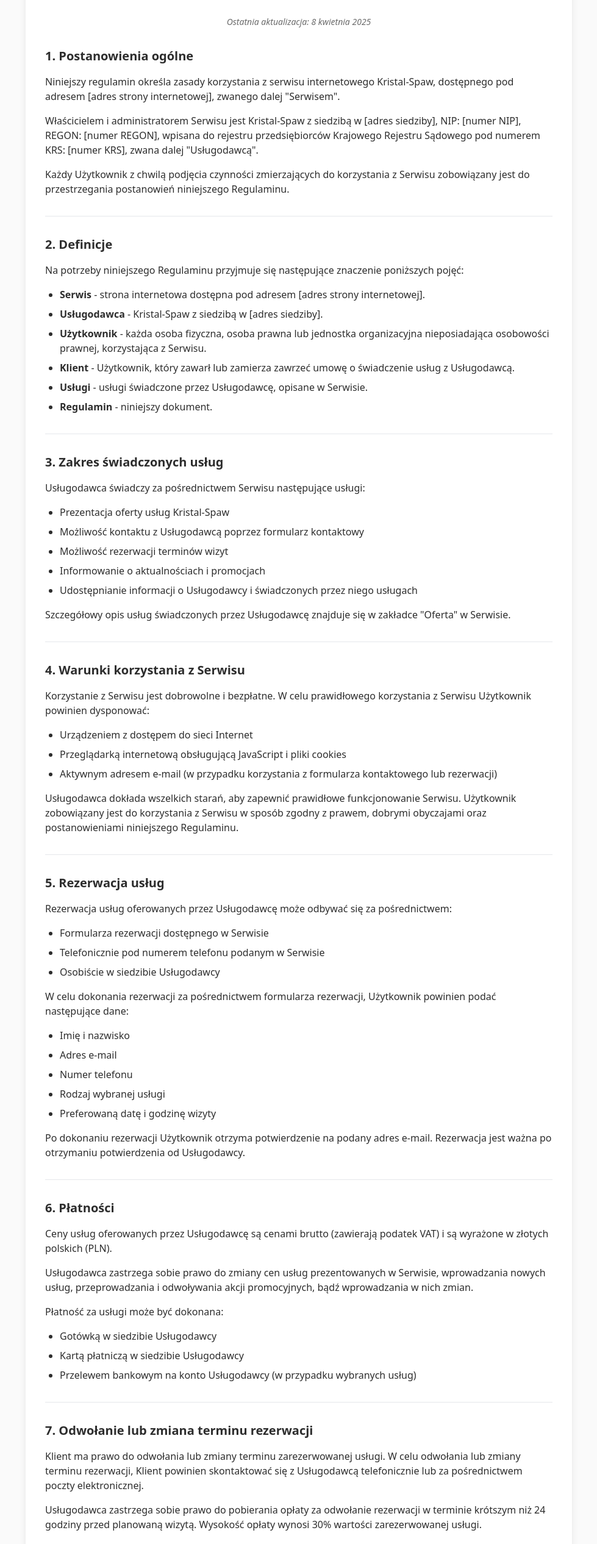
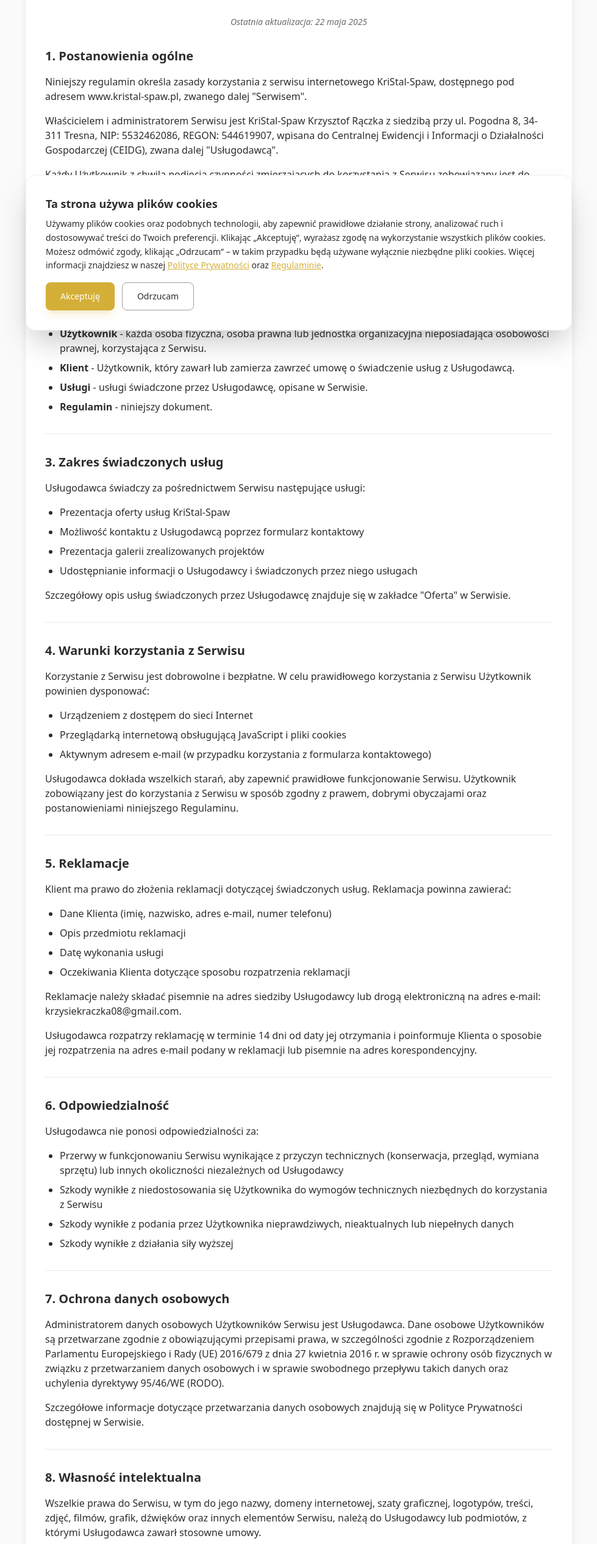
Before and after one commit to jklis2/KriStal-Spaw, a Next.js app in the folder metal-master/: page /regulamin in a window 1280 px wide. Shown: the part 234-2766 px from the top of the page at 61% size, without its empty margins (150-1129 px from the left). Built offline with nearby package versions, Linux system fonts and the light colour scheme.

Commit message:
feat: Add cookie notification

```diff
--- a/metal-master/src/app/layout.tsx
+++ b/metal-master/src/app/layout.tsx
@@ -3,6 +3,7 @@
 import "./globals.css";
 import Navbar from "@/components/layout/Navbar";
 import dynamic from "next/dynamic";
+import CookieBanner from "@/components/ui/CookieBanner";
 //import Clarity from "@/components/Clarity";
 //import Analytics from "@/components/Analytics";
 
@@ -48,6 +49,7 @@
         <Navbar />
         <main className="min-h-screen">{children}</main>
         <Footer />
+        <CookieBanner />
       </body>
     </html>
   );
--- a/metal-master/src/app/polityka-prywatnosci/page.tsx
+++ b/metal-master/src/app/polityka-prywatnosci/page.tsx
@@ -7,7 +7,7 @@
         <h1 className="text-3xl font-bold text-center mb-8 font-oswald">Polityka Prywatności</h1>
 
         <p className="text-sm italic text-center opacity-70 mb-8">
-          Ostatnia aktualizacja: 8 kwietnia 2025
+          Ostatnia aktualizacja: 22 maja 2025
         </p>
 
         <div className="mb-8">
@@ -25,10 +25,10 @@
         <div className="mb-8">
           <h2 className="text-xl font-bold mb-4 font-oswald">2. Administrator Danych</h2>
           <p className="mb-4">
-            Administratorem Państwa danych osobowych jest Kristal-Spaw z siedzibą w [adres siedziby], NIP: [numer NIP], REGON: [numer REGON], wpisana do rejestru przedsiębiorców Krajowego Rejestru Sądowego pod numerem KRS: [numer KRS].
+            Administratorem Państwa danych osobowych jest KriStal-Spaw Krzysztof Rączka z siedzibą przy ul. Pogodna 8, 34-311 Tresna, NIP: 5532462086, REGON: 544619907, wpisana do Centralnej Ewidencji i Informacji o Działalności Gospodarczej (CEIDG).
           </p>
           <p className="mb-4">
-            We wszystkich sprawach związanych z przetwarzaniem danych osobowych mogą się Państwo kontaktować z nami pod adresem e-mail: [adres e-mail] lub telefonicznie pod numerem: [numer telefonu].
+            We wszystkich sprawach związanych z przetwarzaniem danych osobowych mogą się Państwo kontaktować z nami pod adresem e-mail: krzysiekraczka08@gmail.com.
           </p>
         </div>
 
@@ -45,9 +45,6 @@
             </li>
             <li>
               <span className="font-semibold">Dane kontaktowe:</span> adres korespondencyjny, adres e-mail, numer telefonu.
-            </li>
-            <li>
-              <span className="font-semibold">Dane dotyczące rezerwacji:</span> daty rezerwacji, wybrane usługi, preferencje.
             </li>
             <li>
               <span className="font-semibold">Dane techniczne:</span> adres IP, rodzaj przeglądarki, system operacyjny, czas spędzony na stronie, odwiedzone podstrony.
@@ -113,7 +110,7 @@
           </p>
           <ul className="list-disc pl-6 mb-4 space-y-2">
             <li>
-              Podmioty świadczące usługi na rzecz Kristal-Spaw, takie jak dostawcy usług IT, hostingowych, księgowych, płatniczych, marketingowych.
+              Podmioty świadczące usługi na rzecz KriStal-Spaw, takie jak dostawcy usług IT, hostingowych, księgowych, płatniczych, marketingowych.
             </li>
             <li>
               Partnerzy biznesowi, z którymi współpracujemy w celu świadczenia usług.
@@ -239,15 +236,14 @@
             W przypadku jakichkolwiek pytań, uwag lub wniosków dotyczących niniejszej Polityki Prywatności lub sposobu, w jaki przetwarzamy Państwa dane osobowe, prosimy o kontakt:
           </p>
           <div className="pl-6 mb-4">
-            <p className="font-bold">Kristal-Spaw</p>
-            <p>Adres: [adres siedziby]</p>
-            <p>E-mail: [adres e-mail]</p>
-            <p>Telefon: [numer telefonu]</p>
+            <p className="font-bold">KriStal-Spaw Krzysztof Rączka</p>
+            <p>Adres: ul. Pogodna 8, 34-311 Tresna</p>
+            <p>E-mail: krzysiekraczka08@gmail.com</p>
           </div>
         </div>
 
         <div className="mt-12 text-center text-sm opacity-70">
-          <p>&copy; {new Date().getFullYear()} Kristal-Spaw. Wszelkie prawa zastrzeżone.</p>
+          <p>&copy; {new Date().getFullYear()} KriStal-Spaw Krzysztof Rączka. Wszelkie prawa zastrzeżone.</p>
         </div>
       </div>
     </div>
--- a/metal-master/src/app/regulamin/page.tsx
+++ b/metal-master/src/app/regulamin/page.tsx
@@ -7,16 +7,16 @@
         <h1 className="text-3xl font-bold text-center mb-8 font-oswald">Regulamin</h1>
 
         <p className="text-sm italic text-center opacity-70 mb-8">
-          Ostatnia aktualizacja: 8 kwietnia 2025
+          Ostatnia aktualizacja: 22 maja 2025
         </p>
 
         <div className="mb-8">
           <h2 className="text-xl font-bold mb-4 font-oswald">1. Postanowienia ogólne</h2>
           <p className="mb-4">
-            Niniejszy regulamin określa zasady korzystania z serwisu internetowego Kristal-Spaw, dostępnego pod adresem [adres strony internetowej], zwanego dalej &quot;Serwisem&quot;.
+            Niniejszy regulamin określa zasady korzystania z serwisu internetowego KriStal-Spaw, dostępnego pod adresem www.kristal-spaw.pl, zwanego dalej &quot;Serwisem&quot;.
           </p>
           <p className="mb-4">
-            Właścicielem i administratorem Serwisu jest Kristal-Spaw z siedzibą w [adres siedziby], NIP: [numer NIP], REGON: [numer REGON], wpisana do rejestru przedsiębiorców Krajowego Rejestru Sądowego pod numerem KRS: [numer KRS], zwana dalej &quot;Usługodawcą&quot;.
+            Właścicielem i administratorem Serwisu jest KriStal-Spaw Krzysztof Rączka z siedzibą przy ul. Pogodna 8, 34-311 Tresna, NIP: 5532462086, REGON: 544619907, wpisana do Centralnej Ewidencji i Informacji o Działalności Gospodarczej (CEIDG), zwana dalej &quot;Usługodawcą&quot;.
           </p>
           <p className="mb-4">
             Każdy Użytkownik z chwilą podjęcia czynności zmierzających do korzystania z Serwisu zobowiązany jest do przestrzegania postanowień niniejszego Regulaminu.
@@ -32,10 +32,10 @@
           </p>
           <ul className="list-disc pl-6 mb-4 space-y-2">
             <li>
-              <span className="font-semibold">Serwis</span> - strona internetowa dostępna pod adresem [adres strony internetowej].
+              <span className="font-semibold">Serwis</span> - strona internetowa dostępna pod adresem kristal-spaw.pl.
             </li>
             <li>
-              <span className="font-semibold">Usługodawca</span> - Kristal-Spaw z siedzibą w [adres siedziby].
+              <span className="font-semibold">Usługodawca</span> - KriStal-Spaw Krzysztof Rączka z siedzibą przy ul. Pogodna 8, 34-311 Tresna.
             </li>
             <li>
               <span className="font-semibold">Użytkownik</span> - każda osoba fizyczna, osoba prawna lub jednostka organizacyjna nieposiadająca osobowości prawnej, korzystająca z Serwisu.
@@ -60,10 +60,9 @@
             Usługodawca świadczy za pośrednictwem Serwisu następujące usługi:
           </p>
           <ul className="list-disc pl-6 mb-4 space-y-2">
-            <li>Prezentacja oferty usług Kristal-Spaw</li>
+            <li>Prezentacja oferty usług KriStal-Spaw</li>
             <li>Możliwość kontaktu z Usługodawcą poprzez formularz kontaktowy</li>
-            <li>Możliwość rezerwacji terminów wizyt</li>
-            <li>Informowanie o aktualnościach i promocjach</li>
+            <li>Prezentacja galerii zrealizowanych projektów</li>
             <li>Udostępnianie informacji o Usługodawcy i świadczonych przez niego usługach</li>
           </ul>
           <p className="mb-4">
@@ -81,7 +80,7 @@
           <ul className="list-disc pl-6 mb-4 space-y-2">
             <li>Urządzeniem z dostępem do sieci Internet</li>
             <li>Przeglądarką internetową obsługującą JavaScript i pliki cookies</li>
-            <li>Aktywnym adresem e-mail (w przypadku korzystania z formularza kontaktowego lub rezerwacji)</li>
+            <li>Aktywnym adresem e-mail (w przypadku korzystania z formularza kontaktowego)</li>
           </ul>
           <p className="mb-4">
             Usługodawca dokłada wszelkich starań, aby zapewnić prawidłowe funkcjonowanie Serwisu. Użytkownik zobowiązany jest do korzystania z Serwisu w sposób zgodny z prawem, dobrymi obyczajami oraz postanowieniami niniejszego Regulaminu.
@@ -91,69 +90,7 @@
         <hr className="my-8 border-opacity-20" />
 
         <div className="mb-8">
-          <h2 className="text-xl font-bold mb-4 font-oswald">5. Rezerwacja usług</h2>
-          <p className="mb-4">
-            Rezerwacja usług oferowanych przez Usługodawcę może odbywać się za pośrednictwem:
-          </p>
-          <ul className="list-disc pl-6 mb-4 space-y-2">
-            <li>Formularza rezerwacji dostępnego w Serwisie</li>
-            <li>Telefonicznie pod numerem telefonu podanym w Serwisie</li>
-            <li>Osobiście w siedzibie Usługodawcy</li>
-          </ul>
-          <p className="mb-4">
-            W celu dokonania rezerwacji za pośrednictwem formularza rezerwacji, Użytkownik powinien podać następujące dane:
-          </p>
-          <ul className="list-disc pl-6 mb-4 space-y-2">
-            <li>Imię i nazwisko</li>
-            <li>Adres e-mail</li>
-            <li>Numer telefonu</li>
-            <li>Rodzaj wybranej usługi</li>
-            <li>Preferowaną datę i godzinę wizyty</li>
-          </ul>
-          <p className="mb-4">
-            Po dokonaniu rezerwacji Użytkownik otrzyma potwierdzenie na podany adres e-mail. Rezerwacja jest ważna po otrzymaniu potwierdzenia od Usługodawcy.
-          </p>
-        </div>
-
-        <hr className="my-8 border-opacity-20" />
-
-        <div className="mb-8">
-          <h2 className="text-xl font-bold mb-4 font-oswald">6. Płatności</h2>
-          <p className="mb-4">
-            Ceny usług oferowanych przez Usługodawcę są cenami brutto (zawierają podatek VAT) i są wyrażone w złotych polskich (PLN).
-          </p>
-          <p className="mb-4">
-            Usługodawca zastrzega sobie prawo do zmiany cen usług prezentowanych w Serwisie, wprowadzania nowych usług, przeprowadzania i odwoływania akcji promocyjnych, bądź wprowadzania w nich zmian.
-          </p>
-          <p className="mb-4">
-            Płatność za usługi może być dokonana:
-          </p>
-          <ul className="list-disc pl-6 mb-4 space-y-2">
-            <li>Gotówką w siedzibie Usługodawcy</li>
-            <li>Kartą płatniczą w siedzibie Usługodawcy</li>
-            <li>Przelewem bankowym na konto Usługodawcy (w przypadku wybranych usług)</li>
-          </ul>
-        </div>
-
-        <hr className="my-8 border-opacity-20" />
-
-        <div className="mb-8">
-          <h2 className="text-xl font-bold mb-4 font-oswald">7. Odwołanie lub zmiana terminu rezerwacji</h2>
-          <p className="mb-4">
-            Klient ma prawo do odwołania lub zmiany terminu zarezerwowanej usługi. W celu odwołania lub zmiany terminu rezerwacji, Klient powinien skontaktować się z Usługodawcą telefonicznie lub za pośrednictwem poczty elektronicznej.
-          </p>
-          <p className="mb-4">
-            Usługodawca zastrzega sobie prawo do pobierania opłaty za odwołanie rezerwacji w terminie krótszym niż 24 godziny przed planowaną wizytą. Wysokość opłaty wynosi 30% wartości zarezerwowanej usługi.
-          </p>
-          <p className="mb-4">
-            W przypadku niestawienia się Klienta na zarezerwowany termin bez wcześniejszego odwołania, Usługodawca może obciążyć Klienta opłatą w wysokości 50% wartości zarezerwowanej usługi.
-          </p>
-        </div>
-
-        <hr className="my-8 border-opacity-20" />
-
-        <div className="mb-8">
-          <h2 className="text-xl font-bold mb-4 font-oswald">8. Reklamacje</h2>
+          <h2 className="text-xl font-bold mb-4 font-oswald">5. Reklamacje</h2>
           <p className="mb-4">
             Klient ma prawo do złożenia reklamacji dotyczącej świadczonych usług. Reklamacja powinna zawierać:
           </p>
@@ -164,7 +101,7 @@
             <li>Oczekiwania Klienta dotyczące sposobu rozpatrzenia reklamacji</li>
           </ul>
           <p className="mb-4">
-            Reklamacje należy składać pisemnie na adres siedziby Usługodawcy lub drogą elektroniczną na adres e-mail: [adres e-mail].
+            Reklamacje należy składać pisemnie na adres siedziby Usługodawcy lub drogą elektroniczną na adres e-mail: krzysiekraczka08@gmail.com.
           </p>
           <p className="mb-4">
             Usługodawca rozpatrzy reklamację w terminie 14 dni od daty jej otrzymania i poinformuje Klienta o sposobie jej rozpatrzenia na adres e-mail podany w reklamacji lub pisemnie na adres korespondencyjny.
@@ -174,7 +111,7 @@
         <hr className="my-8 border-opacity-20" />
 
         <div className="mb-8">
-          <h2 className="text-xl font-bold mb-4 font-oswald">9. Odpowiedzialność</h2>
+          <h2 className="text-xl font-bold mb-4 font-oswald">6. Odpowiedzialność</h2>
           <p className="mb-4">
             Usługodawca nie ponosi odpowiedzialności za:
           </p>
@@ -189,7 +126,7 @@
         <hr className="my-8 border-opacity-20" />
 
         <div className="mb-8">
-          <h2 className="text-xl font-bold mb-4 font-oswald">10. Ochrona danych osobowych</h2>
+          <h2 className="text-xl font-bold mb-4 font-oswald">7. Ochrona danych osobowych</h2>
           <p className="mb-4">
             Administratorem danych osobowych Użytkowników Serwisu jest Usługodawca. Dane osobowe Użytkowników są przetwarzane zgodnie z obowiązującymi przepisami prawa, w szczególności zgodnie z Rozporządzeniem Parlamentu Europejskiego i Rady (UE) 2016/679 z dnia 27 kwietnia 2016 r. w sprawie ochrony osób fizycznych w związku z przetwarzaniem danych osobowych i w sprawie swobodnego przepływu takich danych oraz uchylenia dyrektywy 95/46/WE (RODO).
           </p>
@@ -201,7 +138,7 @@
         <hr className="my-8 border-opacity-20" />
 
         <div className="mb-8">
-          <h2 className="text-xl font-bold mb-4 font-oswald">11. Własność intelektualna</h2>
+          <h2 className="text-xl font-bold mb-4 font-oswald">8. Własność intelektualna</h2>
           <p className="mb-4">
             Wszelkie prawa do Serwisu, w tym do jego nazwy, domeny internetowej, szaty graficznej, logotypów, treści, zdjęć, filmów, grafik, dźwięków oraz innych elementów Serwisu, należą do Usługodawcy lub podmiotów, z którymi Usługodawca zawarł stosowne umowy.
           </p>
@@ -213,7 +150,7 @@
         <hr className="my-8 border-opacity-20" />
 
         <div className="mb-8">
-          <h2 className="text-xl font-bold mb-4 font-oswald">12. Postanowienia końcowe</h2>
+          <h2 className="text-xl font-bold mb-4 font-oswald">9. Postanowienia końcowe</h2>
           <p className="mb-4">
             Usługodawca zastrzega sobie prawo do zmiany niniejszego Regulaminu. Zmiany wchodzą w życie z chwilą opublikowania zmienionego Regulaminu w Serwisie.
           </p>
@@ -224,27 +161,26 @@
             Wszelkie spory wynikłe z korzystania z Serwisu będą rozstrzygane w pierwszej kolejności na drodze negocjacji, z intencją polubownego zakończenia sporu. Jeśli jednak nie byłoby to możliwe, lub też byłoby niesatysfakcjonujące dla którejkolwiek ze stron, spory będą rozstrzygane przez właściwy sąd powszechny, zgodnie z przepisami kodeksu postępowania cywilnego.
           </p>
           <p className="mb-4">
-            Regulamin obowiązuje od dnia 8 kwietnia 2025 roku.
+            Regulamin obowiązuje od dnia 22 maja 2025 roku.
           </p>
         </div>
 
         <hr className="my-8 border-opacity-20" />
 
         <div className="mb-8">
-          <h2 className="text-xl font-bold mb-4 font-oswald">13. Kontakt</h2>
+          <h2 className="text-xl font-bold mb-4 font-oswald">10. Kontakt</h2>
           <p className="mb-4">
             W przypadku jakichkolwiek pytań, uwag lub wniosków dotyczących niniejszego Regulaminu lub korzystania z Serwisu, prosimy o kontakt:
           </p>
           <div className="pl-6 mb-4">
-            <p className="font-bold">Kristal-Spaw</p>
-            <p>Adres: [adres siedziby]</p>
-            <p>E-mail: [adres e-mail]</p>
-            <p>Telefon: [numer telefonu]</p>
+            <p className="font-bold">KriStal-Spaw Krzysztof Rączka</p>
+            <p>Adres: ul. Pogodna 8, 34-311 Tresna</p>
+            <p>E-mail: krzysiekraczka08@gmail.com</p>
           </div>
         </div>
 
         <div className="mt-12 text-center text-sm opacity-70">
-          <p>&copy; {new Date().getFullYear()} Kristal-Spaw. Wszelkie prawa zastrzeżone.</p>
+          <p>&copy; {new Date().getFullYear()} KriStal-Spaw Krzysztof Rączka. Wszelkie prawa zastrzeżone.</p>
         </div>
       </div>
     </div>
--- a/metal-master/src/components/layout/Footer.tsx
+++ b/metal-master/src/components/layout/Footer.tsx
@@ -77,7 +77,7 @@
                 </div>
                 <div>
                   <h4 className="font-medium mb-1 text-gray-900">Email</h4>
-                  <p className="text-gray-600">krzysiek02.16@o2.pl</p>
+                  <p className="text-gray-600">krzysiekraczka08@gmail.com</p>
                 </div>
               </div>
 
--- a/metal-master/src/components/ui/ContactContent.tsx
+++ b/metal-master/src/components/ui/ContactContent.tsx
@@ -82,7 +82,7 @@
             <div className="aspect-[21/9] relative">
               {shouldLoadMap ? (
                 <iframe
-                  src="https://www.google.com/maps/embed?pb=!1m18!1m12!1m3!1d12643.756924484244!2d21.0122281!3d52.2296756!2m3!1f0!2f0!3f0!3m2!1i1024!2i768!4f13.1!3m3!1m2!1s0x471ecc669d3f99a5%3A0x52b81c9f2707694d!2sWarszawa!5e0!3m2!1spl!2spl!4v1615997602232!5m2!1spl!2spl"
+                  src="https://www.google.com/maps/embed?pb=!1m18!1m12!1m3!1d5156.889898578675!2d19.212404945663295!3d49.740071191372664!2m3!1f0!2f0!3f0!3m2!1i1024!2i768!4f13.1!3m3!1m2!1s0x47169d60ef992f79%3A0xe045b92dd3eda56b!2sKriStal-Spaw%20Krzysztof%20R%C4%85czka!5e0!3m2!1spl!2spl!4v1779439707769!5m2!1spl!2spl"
                   width="100%"
                   height="100%"
                   style={{ border: 0 }}
--- /dev/null
+++ b/metal-master/src/components/ui/CookieBanner.tsx
@@ -0,0 +1,76 @@
+"use client";
+
+import React, { useState, useEffect } from "react";
+import Link from "next/link";
+
+export default function CookieBanner() {
+  const [visible, setVisible] = useState(false);
+
+  useEffect(() => {
+    const consent = localStorage.getItem("cookie-consent");
+    if (!consent) {
+      setVisible(true);
+    }
+  }, []);
+
+  if (!visible) return null;
+
+  const handleAccept = () => {
+    localStorage.setItem("cookie-consent", "accepted");
+    setVisible(false);
+  };
+
+  const handleReject = () => {
+    localStorage.setItem("cookie-consent", "rejected");
+    setVisible(false);
+  };
+
+  return (
+    <div className="fixed bottom-0 inset-x-0 z-50 p-4 md:p-6 animate-fade-up">
+      <div className="max-w-4xl mx-auto bg-background-light border border-metalSilver-dark/30 shadow-2xl rounded-2xl p-6 md:p-8">
+        <h3 className="text-lg font-bold font-oswald mb-2">
+          Ta strona używa plików cookies
+        </h3>
+
+        <p className="text-sm text-foreground/80 mb-4 leading-relaxed">
+          Używamy plików cookies oraz podobnych technologii, aby zapewnić prawidłowe
+          działanie strony, analizować ruch i dostosowywać treści do Twoich
+          preferencji. Klikając &bdquo;Akceptuję&rdquo;, wyrażasz zgodę na
+          wykorzystanie wszystkich plików cookies. Możesz odmówić zgody, klikając
+          &bdquo;Odrzucam&rdquo; &ndash; w takim przypadku będą używane wyłącznie
+          niezbędne pliki cookies. Więcej informacji znajdziesz w naszej{" "}
+          <Link
+            href="/polityka-prywatnosci"
+            className="underline text-weldingRed hover:text-ctaOrange transition-colors"
+          >
+            Polityce Prywatności
+          </Link>{" "}
+          oraz{" "}
+          <Link
+            href="/regulamin"
+            className="underline text-weldingRed hover:text-ctaOrange transition-colors"
+          >
+            Regulaminie
+          </Link>
+          .
+        </p>
+
+        <div className="flex flex-col sm:flex-row gap-3">
+          <button
+            onClick={handleAccept}
+            className="inline-flex items-center justify-center bg-weldingRed text-white px-6 py-3 rounded-lg font-medium hover:bg-ctaOrange transition-all duration-300 shadow-lg shadow-weldingRed/20 hover:shadow-ctaOrange/30 text-sm"
+          >
+            Akceptuję
+          </button>
+
+          <button
+            onClick={handleReject}
+            className="inline-flex items-center justify-center border border-steelBlue bg-transparent text-foreground px-6 py-3 rounded-lg font-medium hover:bg-metalSilver transition-all duration-300 text-sm"
+          >
+            Odrzucam
+          </button>
+        </div>
+      </div>
+    </div>
+  );
+}
--- a/metal-master/src/components/ui/SectionHeader.tsx
+++ b/metal-master/src/components/ui/SectionHeader.tsx
@@ -43,7 +43,7 @@
       {children && (
         <div className="text-center">
           {useParagraphs ? (
-            <div className="mt-6 max-w-5xl mx-auto text-lg text-gray-700 text-left">
+            <div className="mt-6 max-w-5xl mx-auto text-lg text-gray-700 text-justify">
               {children}
             </div>
           ) : (
--- a/metal-master/src/containers/ContactInfo.tsx
+++ b/metal-master/src/containers/ContactInfo.tsx
@@ -9,7 +9,7 @@
   {
     icon: FaEnvelope,
     title: "Email",
-    content: "krzysiek02.16@o2.pl"
+    content: "krzysiekraczka08@gmail.com"
   },
   {
     icon: FaMapMarkerAlt,
--- a/metal-master/src/containers/GalleryPreview.tsx
+++ b/metal-master/src/containers/GalleryPreview.tsx
@@ -92,7 +92,7 @@
           </div>
         </div>
         <div className="mt-16 flex flex-col items-center">
-          <p className="text-lg mb-6 max-w-2xl text-center text-gray-700">
+          <p className="text-lg mb-6 max-w-2xl text-justify text-gray-700">
             Każdą bramę realizujemy na wymiar, dopasowując projekt do potrzeb klienta. Konstrukcja wykonywana jest ze stali poddawanej ocynkowaniu ogniowemu. Każda brama posiada otwory technologiczne, co daje pewność, że elementy zostały prawidłowo ocynkowane i zapewniają pełną ochronę antykorozyjną oraz wysoką jakość wykonania. Całość wykańczamy lakierowaniem proszkowym oraz uzupełniamy o automatykę i precyzyjny montaż.
           </p>
           <CTAButton href="/galeria" icon={<FaArrowRight />}>
```
Also changed, not shown: metal-master/src/containers/WhyUs.tsx (+8 -8 lines).
